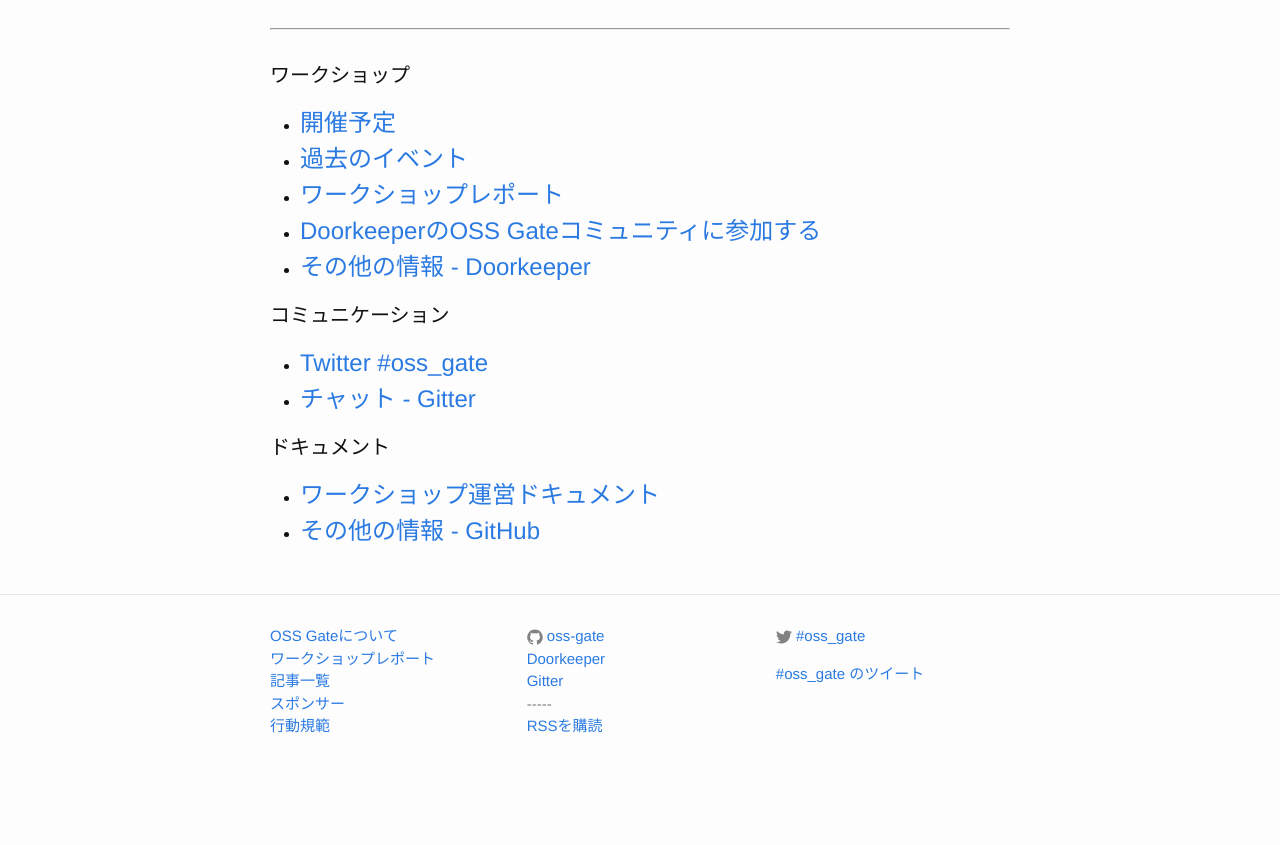
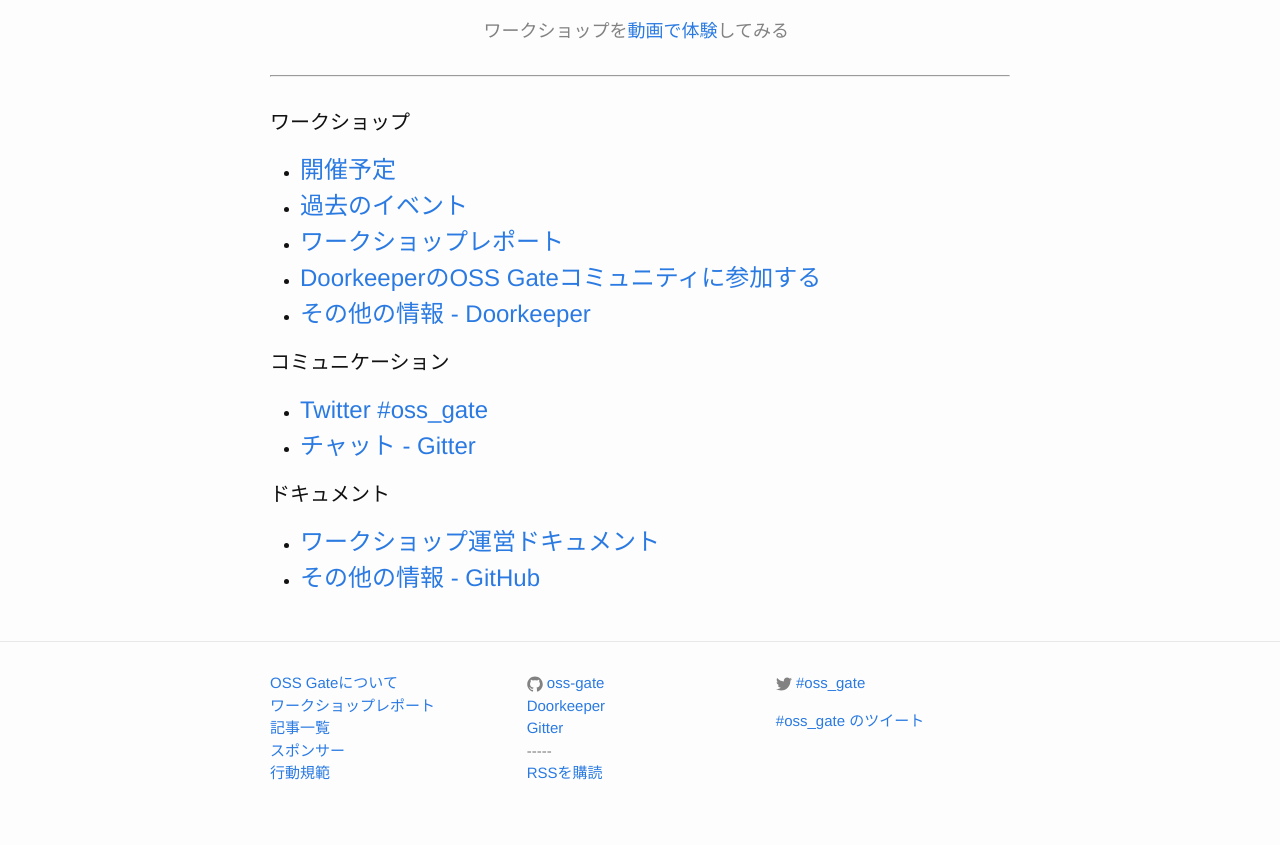
Before and after one commit to oss-gate/oss-gate.github.io, a Jekyll site: the page built from index.html, in a window 1280 px wide. Shown: the part 1262-2107 px from the top of the page. Built offline with Jekyll 4.4.1, drawn with Linux system fonts in a browser that asks for light colours; comment, search, counter and statistics services are not loaded; before the commit the page ends 2060 px from its top, so only the background shows below that.

Commit message:
Add link to YouTube playlist

```diff
--- a/_sass/_layout.scss
+++ b/_sass/_layout.scss
@@ -295,6 +295,14 @@
 	height: 100% !important;
 }
 
+.home-point-caption {
+	position: relative;
+        font-size:     18px;
+	left:          0.5%;
+        margin-top:   -10px;
+	margin-bottom: 30px;
+}
+
 .home-point-line {
 	margin-bottom: 30px;
 }
--- a/index.html
+++ b/index.html
@@ -32,6 +32,7 @@
     <div class="home-point-video">
       <iframe width="560" height="315" src="https://www.youtube.com/embed/aqQn4c5vmS0?showinfo=0&rel=0" frameborder="0" allowfullscreen></iframe>
     </div>
+    <p class="home-point-caption">ワークショップを<a href="https://www.youtube.com/playlist?list=PLg41HKRyxE6iIOFwVrosAvriRxRFCbFap">動画で体験</a>してみる</p>
   </div>
 
   <hr class="home-point-line">
```
